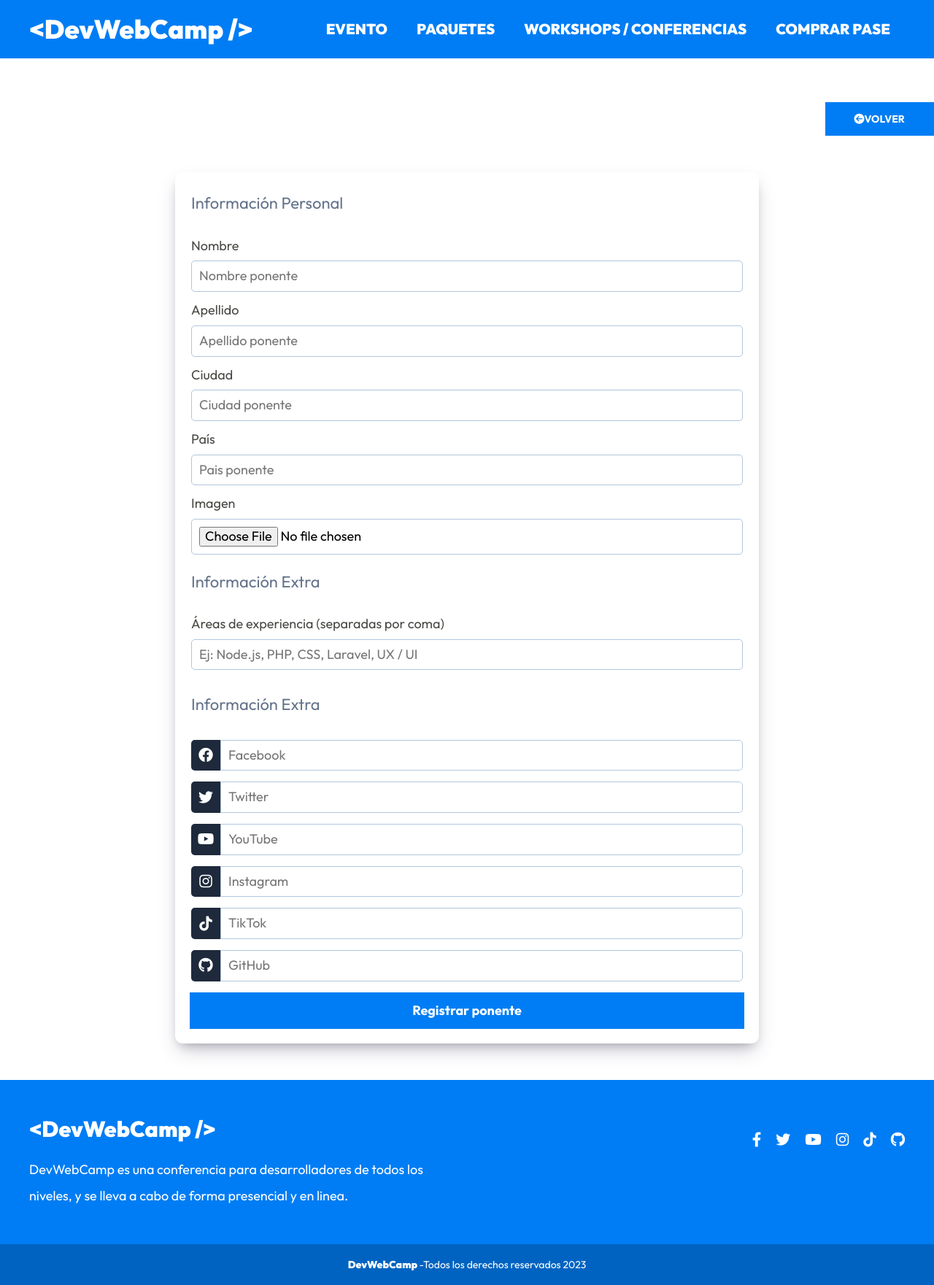
After one commit to nahuburgueno/DevWebCamp, a PHP site: template views/admin/ponentes/crear.php in a window 1280 px wide. The commit adds this page. Shown: the part 601-2362 px from the top of the page at 73% size. Run offline with PHP 8.4, Linux system fonts and the light colour scheme; the template is opened without the code that fills it, so the values that code supplies are empty; some libraries are stand-ins or nearby versions.

Commit message:
Formularios y estilos
Formularios y estilos

```diff
--- a/includes/funciones.php
+++ b/includes/funciones.php
@@ -10,3 +10,7 @@ function s($html) : string {
     $s = htmlspecialchars($html);
     return $s;
 }
+
+function pagina_actual($path) : bool {
+    return str_contains( $_SERVER['PATH_INFO'], $path ) ? true : false;
+}
--- a/public/index.php
+++ b/public/index.php
@@ -36,9 +36,14 @@ $router->get('/confirmar-cuenta', [AuthController::class, 'confirmar']);
 
 // Area de administracion
 $router->get('/admin/dashboard', [DashboardController::class, 'index']);
+
 $router->get('/admin/ponentes', [PonentesController::class, 'index']);
+$router->get('/admin/ponentes/crear', [PonentesController::class, 'crear']);
+
 $router->get('/admin/eventos', [EventosController::class, 'index']);
+
 $router->get('/admin/registrados', [RegistradosController::class, 'index']);
+
 $router->get('/admin/regalos', [RegalosController::class, 'index']);
 
 
--- a/src/scss/admin/_dashboard.scss
+++ b/src/scss/admin/_dashboard.scss
@@ -70,7 +70,7 @@
         padding: 2rem;
         transition: 300ms background-color ease-in-out, 300ms color ease, 300ms border-radius ease;
 
-        &:hover {
+        &:hover, &--actual {
             background-color: lighten($color: v.$gris-oscuro, $amount: 20);
             color: v.$blanco;
             border-radius: 1rem;
@@ -89,7 +89,7 @@
     }
 
     &__contenido {
-        background-color: grey;
+        background-color: v.$blanco;
         padding: 1rem 1rem 3rem 1rem;
         width: 100%;
         @include m.tablet {
@@ -97,4 +97,33 @@
         }
     }
 
+    &__contenedor-boton {
+        @include m.tablet {
+        display: flex;
+        justify-content: flex-end;
+        margin-bottom: 5rem;
+        }
+    }
+
+    &__boton {
+        @include m.boton(v.$azul, v.$blanco );
+        text-transform: uppercase;
+        font-size: 1.4rem;
+        @include m.tablet {
+            width: auto;
+        }
+    }
+
+    &__contenedor {
+        @include m.shadow;
+        background-color: v.$black;
+        padding: 2rem;
+        border-radius: 1rem;
+    }
+
+    &__formulario {
+        @extend .dashboard__contenedor;
+        @include m.contenedor-md;
+    }
+
 }
--- a/src/scss/base/_mixins.scss
+++ b/src/scss/base/_mixins.scss
@@ -48,12 +48,17 @@
 }
 
 
-@mixin contenedor() {
+@mixin contenedor {
     width: min(95%, 120rem);
     margin: 0 auto;
 }
 
-@mixin contenedor-sm() {
+@mixin contenedor-md {
+    width: min(95%, 80rem);
+    margin: 0 auto;
+}
+
+@mixin contenedor-sm {
     width: min(95%, 60rem);
     margin: 0 auto;
 }
@@ -146,3 +151,7 @@
         cursor: pointer;
     }
 }
+
+@mixin shadow {
+    box-shadow: rgba(50, 50, 93, 0.25) 0px 13px 27px -5px, rgba(0, 0, 0, 0.3) 0px 8px 16px -8px;
+}
--- a/src/scss/ui/formulario/_formulario.scss
+++ b/src/scss/ui/formulario/_formulario.scss
@@ -4,6 +4,7 @@
 .formulario {
     display: flex;
     flex-direction: column;
+
     &__fieldset {
         border: none;
         margin-top: 1rem;
--- /dev/null
+++ b/views/admin/ponentes/crear.php
@@ -0,0 +1,15 @@
+<h2 class="dashboard__heading"><?php echo $titulo; ?></h2>
+
+<div class="dashboard__contenedor-boton">
+    <a class="dashboard__boton" href="/admin/ponentes"><i class="fa-solid fa-circle-arrow-left"></i>Volver</a>
+</div>
+
+<div class="dashboard__formulario">
+    <?php include_once __DIR__ . "/../../templates/alertas.php"; ?>
+
+    <form method="POST" class="formulario" action="/admin/ponentes/crear" enctype="multipart/form-data">
+        <?php include_once __DIR__ . '/formulario.php'; ?>
+
+        <input class="formulario__submit formulario__submit--registrar" type="submit" value="Registrar ponente">
+    </form>
+</div>
--- /dev/null
+++ b/views/admin/ponentes/formulario.php
@@ -0,0 +1,111 @@
+<fieldset class="formulario__fieldset">
+    <legend class="formulario__legend">Información Personal</legend>
+
+        <div class="formulario__campo">
+            <label for="nombre" class="formulario__label">Nombre</label>
+                <input type="text" id="nombre" name="nombre" class="formulario__input" value="<?php echo $ponente->nombre ?? ''; ?>" placeholder="Nombre ponente">
+        </div>
+
+        <div class="formulario__campo">
+            <label for="apellido" class="formulario__label">Apellido</label>
+                <input type="text" id="apellido" name="apellido" class="formulario__input" value="<?php echo $ponente->apellido ?? ''; ?>" placeholder="Apellido ponente">
+        </div>
+
+        <div class="formulario__campo">
+            <label for="ciudad" class="formulario__label">Ciudad</label>
+                <input type="text" id="ciudad" name="ciudad" class="formulario__input" value="<?php echo $ponente->ciudad ?? ''; ?>" placeholder="Ciudad ponente">
+        </div>
+
+        <div class="formulario__campo">
+            <label for="pais" class="formulario__label">País</label>
+                <input type="text" id="pais" name="pais" class="formulario__input" value="<?php echo $ponente->pais ?? ''; ?>" placeholder="Pais ponente">
+        </div>
+
+        <div class="formulario__campo">
+            <label for="imagen" class="formulario__label formulario__input--file">Imagen</label>
+                <input type="file" id="imagen" name="imagen" class="formulario__input">
+        </div>
+
+</fieldset>
+
+
+<fieldset class="formulario__fieldset">
+    <legend class="formulario__legend">Información Extra</legend>
+
+        <div class="formulario__campo">
+            <label for="tags_input" class="formulario__label">Áreas de experiencia (separadas por coma) </label>
+                <input type="text" id="tags_input" class="formulario__input" placeholder="Ej: Node.js, PHP, CSS, Laravel, UX / UI">
+
+                <div id="tags" class="formulario__listado"></div>
+                <input type="hidden" name="tags" value="<?php echo $ponente->tags ?? ''; ?>">
+        </div>
+
+
+</fieldset>
+
+
+
+<fieldset class="formulario__fieldset">
+    <legend class="formulario__legend">Información Extra</legend>
+
+
+    <div class="formulario__campo">
+        <div class="formulario__contenedor-icono">
+            <div class="formulario__icono">
+                <i class="fa-brands fa-facebook"></i>
+            </div>
+                <input type="text" class="formulario__input--sociales" name="redes[facebook]" placeholder="Facebook" value="<?php echo $ponente->facebook ?? ''; ?>">
+        </div>
+    </div>
+
+    <div class="formulario__campo">
+        <div class="formulario__contenedor-icono">
+            <div class="formulario__icono">
+                <i class="fa-brands fa-twitter"></i>
+            </div>
+                <input type="text" class="formulario__input--sociales" name="redes[twitter]" placeholder="Twitter" value="<?php echo $ponente->twitter ?? ''; ?>">
+        </div>
+    </div>
+
+
+    <div class="formulario__campo">
+        <div class="formulario__contenedor-icono">
+            <div class="formulario__icono">
+                <i class="fa-brands fa-youtube"></i>
+            </div>
+                <input type="text" class="formulario__input--sociales" name="redes[youtube]" placeholder="YouTube" value="<?php echo $ponente->youtube ?? ''; ?>">
+        </div>
+    </div>
+
+
+
+    <div class="formulario__campo">
+        <div class="formulario__contenedor-icono">
+            <div class="formulario__icono">
+                <i class="fa-brands fa-instagram"></i>
+            </div>
+                <input type="text" class="formulario__input--sociales" name="redes[instagram]" placeholder="Instagram" value="<?php echo $ponente->instagram ?? ''; ?>">
+        </div>
+    </div>
+
+
+    <div class="formulario__campo">
+        <div class="formulario__contenedor-icono">
+            <div class="formulario__icono">
+                <i class="fa-brands fa-tiktok"></i>
+            </div>
+                <input type="text" class="formulario__input--sociales" name="redes[tiktok]" placeholder="TikTok" value="<?php echo $ponente->tiktok ?? ''; ?>">
+        </div>
+    </div>
+
+
+    <div class="formulario__campo">
+        <div class="formulario__contenedor-icono">
+            <div class="formulario__icono">
+                <i class="fa-brands fa-github"></i>
+            </div>
+                <input type="text" class="formulario__input--sociales" name="redes[github]" placeholder="GitHub" value="<?php echo $ponente->github ?? ''; ?>">
+        </div>
+    </div>
+
+</fieldset>
--- a/views/admin/ponentes/index.php
+++ b/views/admin/ponentes/index.php
@@ -1 +1,5 @@
 <h2 class="dashboard__heading"><?php echo $titulo; ?></h2>
+
+<div class="dashboard__contenedor-boton">
+    <a class="dashboard__boton" href="/admin/ponentes/crear"><i class="fa-solid fa-circle-plus"></i>Añadir Ponente</a>
+</div>
```
Also changed, not shown: controllers/PonentesController.php (+8 -0 lines), views/templates/admin-sidebar.php (+5 -5 lines), public/build/css/app.css, 1 other file.
